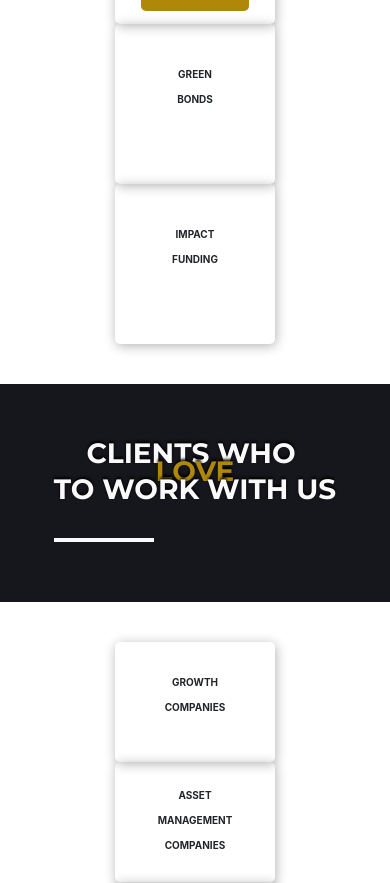
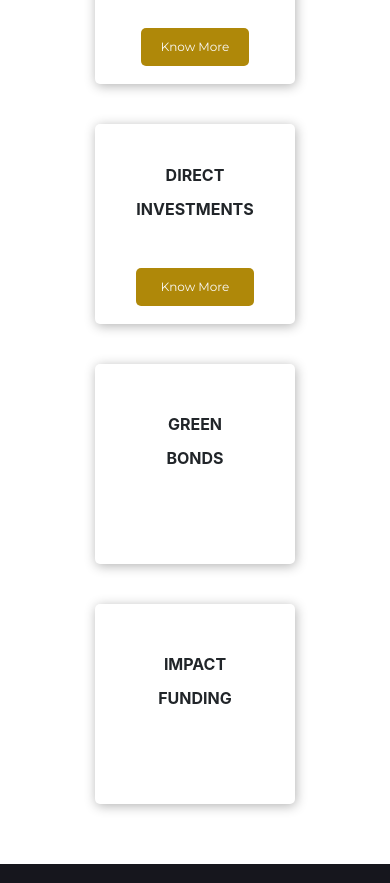
Before and after one commit to mritunjaysaha/project-1, a Next.js app: page / in a window 390 px wide. Shown: the part 1700-2583 px from the top of the page. Built offline with nearby package versions, Linux system fonts and the light colour scheme.

Commit message:
homepage tablet layout completed

```diff
--- a/src/body.jsx
+++ b/src/body.jsx
@@ -117,7 +117,7 @@ export function Body() {
             </section>
 
             {/* blog section */}
-            <section className={styles.blogCardsSection}>
+            <section>
                 <h3 className={styles.multiLineHeader}>
                     more <span className={styles.spanColor}>insights</span>
                 </h3>
--- a/styles/blogSection.module.scss
+++ b/styles/blogSection.module.scss
@@ -2,7 +2,7 @@
 
 .blogCardsContainer {
     width: 80vw;
-    margin: 4rem auto;
+    margin: 0 auto 8rem auto;
     font-family: "Montserrat", sans-serif;
 
     h3 {
--- a/styles/body.module.scss
+++ b/styles/body.module.scss
@@ -23,18 +23,19 @@
     flex-direction: column;
 
     align-items: center;
-    align-self: center;
-    justify-content: center;
-    margin: 4rem 0;
+    margin: 4rem auto;
 
     @include breakpoint(tablet) {
         display: grid;
         grid-template-columns: repeat(auto-fill, minmax(22rem, 1fr));
-        grid-row-gap: 4rem;
+        row-gap: 4rem;
+        column-gap: 2rem;
+
+        width: 96vw;
     }
 
-    @media only screen and (min-width: 996px) {
-        grid-template-columns: repeat(auto-fill, minmax(22rem, 1fr));
+    @include breakpoint(desktop) {
+        grid-template-columns: repeat(auto-fill, minmax(28rem, 1fr));
 
         width: 80%;
 
@@ -125,12 +126,3 @@
         }
     }
 }
-
-.blogCardsSection {
-    margin: 4rem;
-    justify-content: center;
-
-    @media only screen and (max-width: 320px) {
-        margin: 0 auto;
-    }
-}
--- a/styles/cards.module.scss
+++ b/styles/cards.module.scss
@@ -1,13 +1,15 @@
 @import "./utils.scss";
 
 .offeringCards {
-    height: 16rem;
+    font-size: $fs-small;
     aspect-ratio: 1/1;
-    margin: 0 2rem;
 
-    @media only screen and (max-width: 320px) {
-        font-size: $fs-small;
-        height: 20rem;
+    margin: 4rem;
+
+    height: 20rem;
+
+    @include breakpoint(tablet) {
+        margin: 0;
     }
 
     @media only screen and (min-width: 996px) {
@@ -16,11 +18,12 @@
 }
 
 .clienteleCards {
-    height: 12rem;
+    width: 60vw;
     aspect-ratio: 4/3;
 
-    @media only screen and (max-width: 320px) {
-        height: 18rem;
+    @include breakpoint(tablet) {
+        height: 16rem;
+        width: unset;
     }
 
     @media only screen and (min-width: 996px) {
@@ -36,7 +39,7 @@
     align-items: center;
     text-align: center;
     justify-content: center;
-    margin: 0 auto;
+    margin: 2rem auto;
     box-shadow: $box-shadow;
     border-radius: 0.5rem;
 
--- a/styles/mixins.scss
+++ b/styles/mixins.scss
@@ -8,7 +8,7 @@
             @content;
         }
     } @else if $point == tablet {
-        @media only screen and (min-width: 768px) {
+        @media only screen and (min-width: 648px) {
             @content;
         }
     }
--- a/styles/teamPageCards.module.scss
+++ b/styles/teamPageCards.module.scss
@@ -1,22 +1,28 @@
 @import "./utils.scss";
 
 .teamPageCards {
-    height: 40rem;
+    display: flex;
+    flex-direction: column;
+    justify-content: space-between;
+
     aspect-ratio: 1/2;
-
-    border: 1px solid white;
 
     text-align: center;
 
-    box-shadow: $box-shadow;
+    height: 40rem;
+
+    border: 1px solid white;
     border-radius: 0.5rem;
 
-    display: flex;
-    flex-direction: column;
+    box-shadow: $box-shadow;
+    transition: $card-transition;
+
     padding: 2rem;
+    margin: 2rem;
 
-    justify-content: space-between;
-    transition: $card-transition;
+    @include breakpoint(tablet) {
+        // margin: 0;
+    }
 
     .avatarImage {
         img {
```
